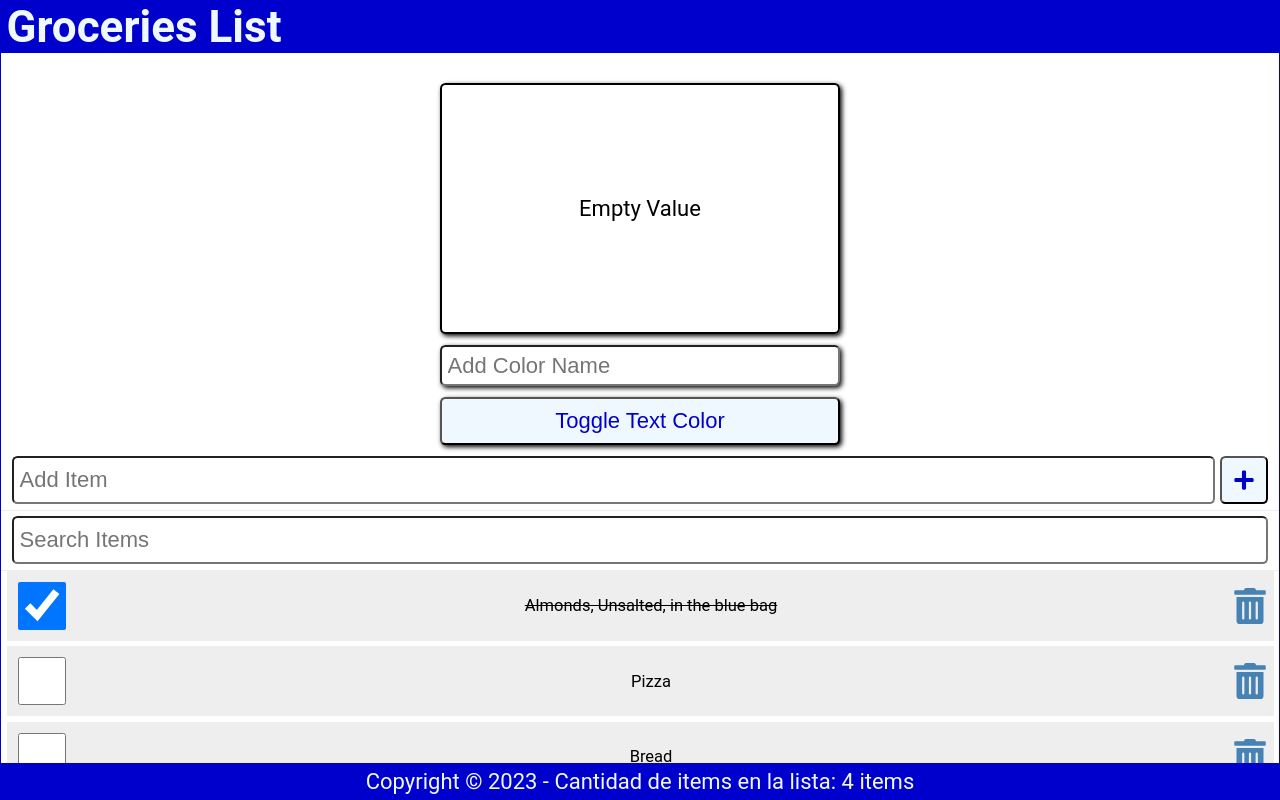
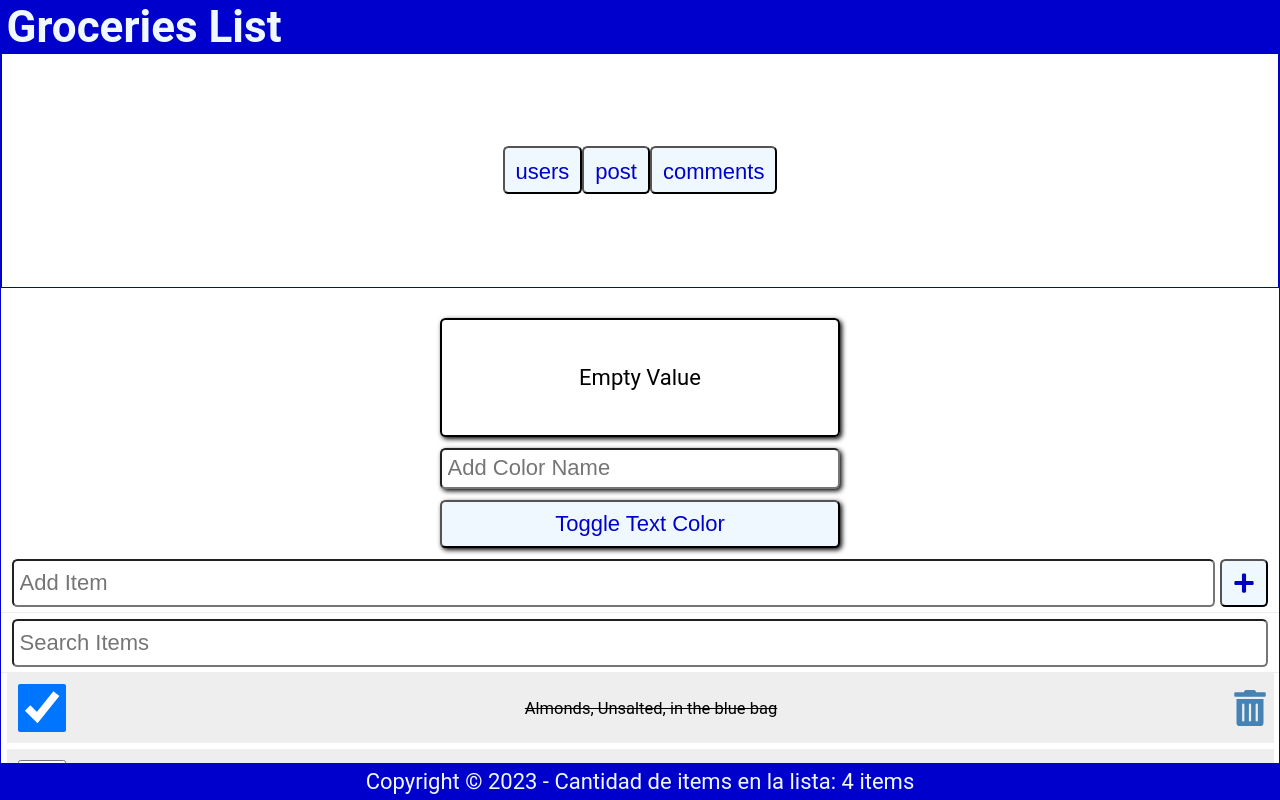
Before and after one commit to Flakco/React-Course, a React (Create React App) app: page / in a window 1280 px wide. Built offline with nearby package versions, Linux system fonts and the light colour scheme; no server answers; data requests are answered from the project's data file.

Commit message:
React Course chapter 15 Fetch Data

```diff
--- a/src/App.js
+++ b/src/App.js
@@ -8,6 +8,7 @@ import SearchItem from "./SearchItem";
 import Square from "./Square";
 import Input from "./Input";
 import apiRequest from "./apiRequest";
+import FetchData from "./FetchData";
 
 function App() {
   const API_URL = "http://localhost:3500/items"
@@ -101,6 +102,7 @@ function App() {
   return (
     <div className="App">
       <Header className="App-header" title="Groceries List"/>
+      <FetchData/>
       <Square colorValue={colorValue} hexValue={hexValue} isDarkText={isDarkText}/>
       <Input colorValue={colorValue} setColorValue={setColorValue} setHexValue={setHexValue} isDarkText={isDarkText} setIsDarkText={setIsDarkText}/>
       <AddItem newItem={newItem} setNewItem={setNewItem} handleSubmit={handleSubmit}/>
--- /dev/null
+++ b/src/Button.js
@@ -0,0 +1,9 @@
+const Button = ({buttonText, reqType, setReqType}) => {
+  return (
+    <button className={buttonText === reqType ? "selected" : null} type="button" onClick={() => setReqType(buttonText)}>
+        {buttonText}
+    </button>
+  )
+}
+
+export default Button
--- /dev/null
+++ b/src/FetchData.js
@@ -0,0 +1,33 @@
+import { useState, useEffect } from 'react'
+import Form from './Form'
+
+const FetchData = () => {
+  const API_URL = "https://jsonplaceholder.typicode.com/"
+  const [ reqType, setReqType] = useState("users")
+  const [ data, setData ] = useState([])
+
+  useEffect(() => {
+
+    const fetchitems = async () => {
+        try{
+            const response = await fetch(`${API_URL}${reqType}`)
+            const info = await response.json()
+            setData(info)
+        } catch (err) {
+            console.log(err)
+        }
+    }
+
+    fetchitems()
+
+  }, [reqType]) // run everytime req changes
+
+  return (
+    <div className='App'>
+        <Form reqType={reqType} setReqType={setReqType} />
+
+    </div>
+  )
+}
+
+export default FetchData
--- /dev/null
+++ b/src/Form.js
@@ -0,0 +1,13 @@
+import Button from "./Button"
+
+const Form = ({reqType, setReqType}) => {
+  return (
+    <form onSubmit={(e) => e.preventDefault()}>
+        <Button buttonText="users" reqType={reqType} setReqType={setReqType}/>
+        <Button buttonText="post" reqType={reqType} setReqType={setReqType}/>
+        <Button buttonText="comments" reqType={reqType} setReqType={setReqType}/>
+    </form>
+  )
+}
+
+export default Form
```
